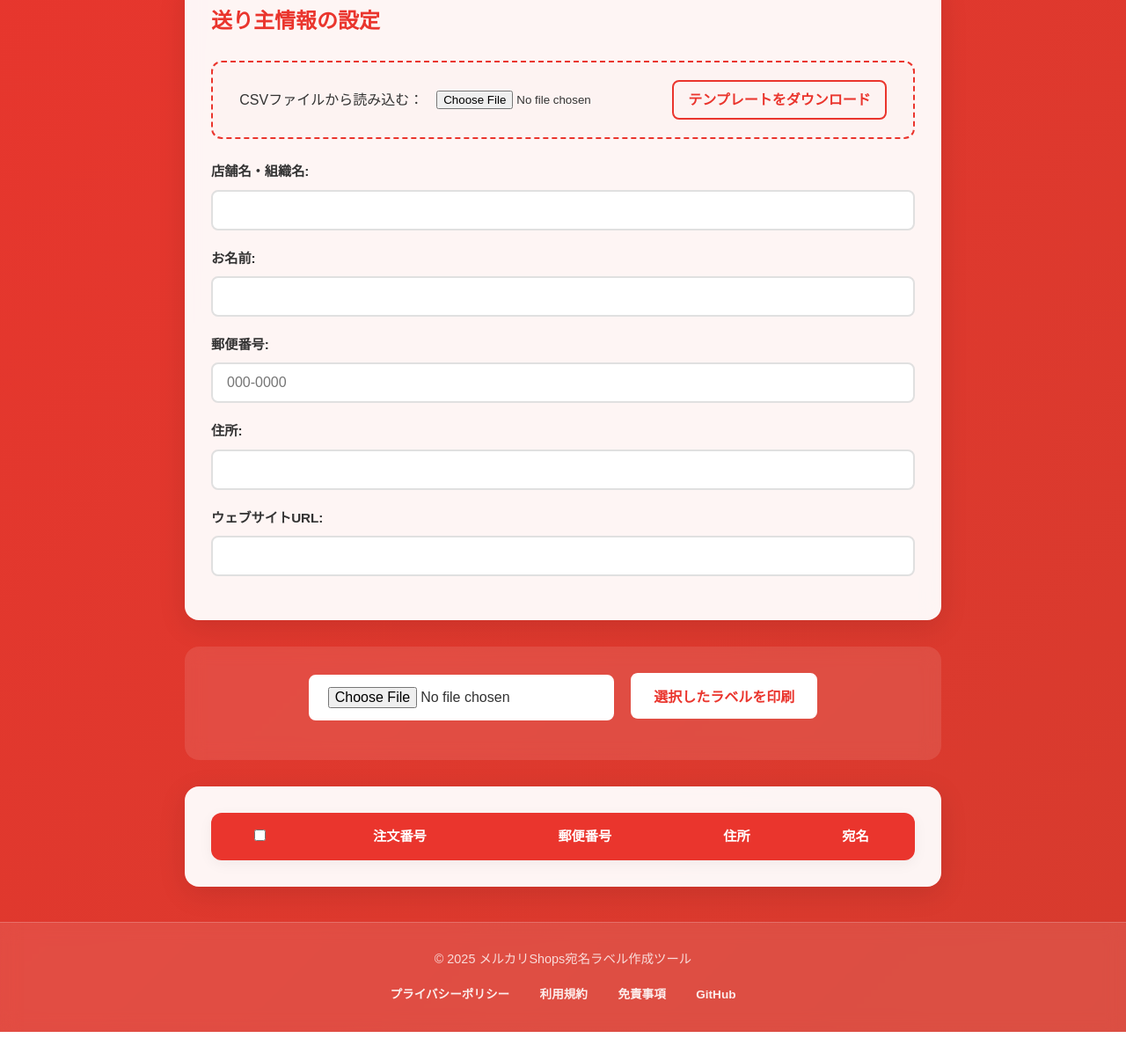
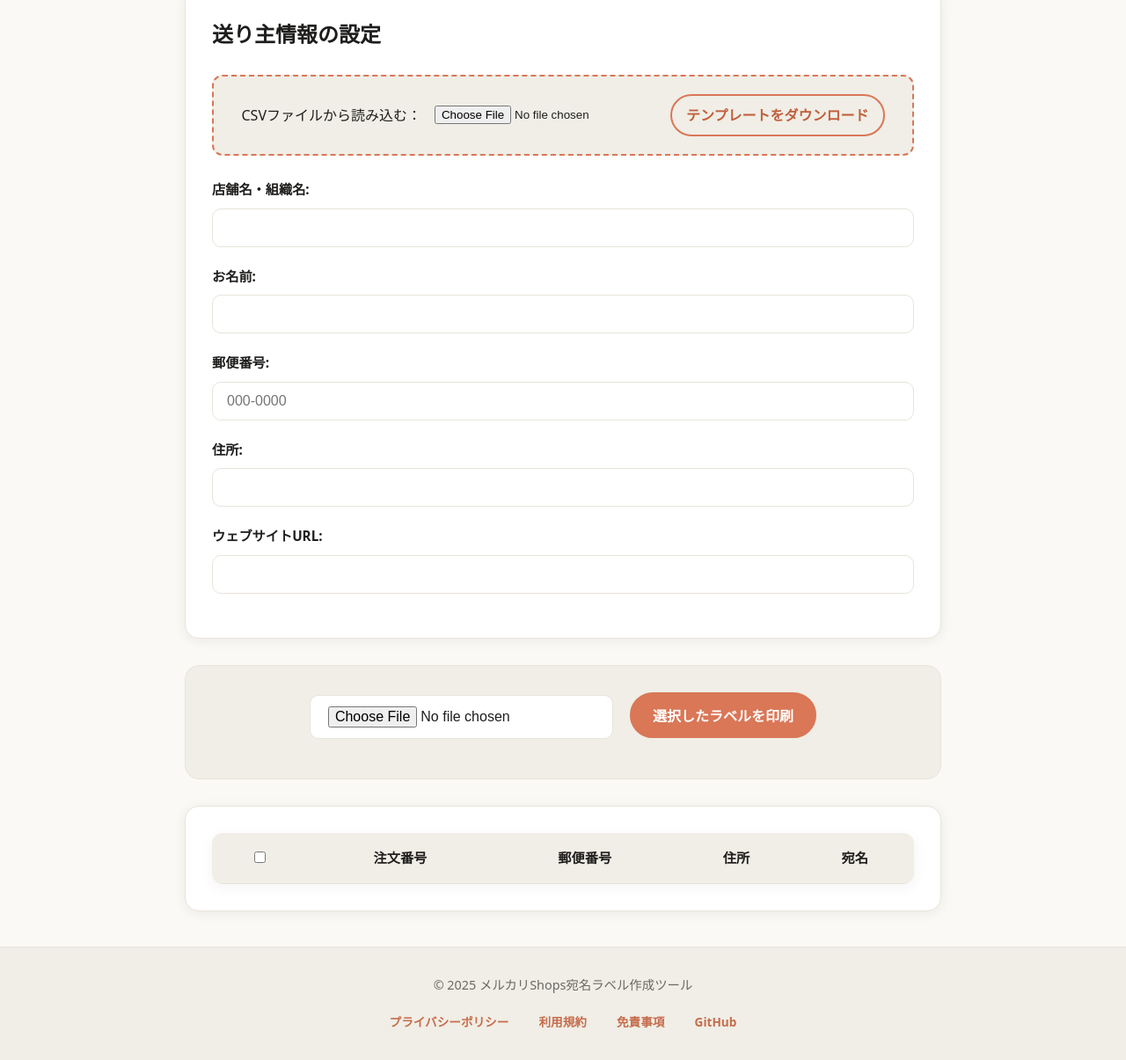
Before and after one commit to MiUPa/mercari-print, a plain HTML site: page index.html in a window 1280 px wide. Shown: the part 530-1735 px from the top of the page at 88% size. Before the commit the page ends 1703 px from the top, so only its background shows below. Drawn offline with Linux system fonts and the light colour scheme.

Commit message:
Apply miupa.jp unified light theme (DESIGN.md)

```diff
--- a/assets/css/styles.css
+++ b/assets/css/styles.css
@@ -1,16 +1,21 @@
-/* メルカリ風デザイン - カラーパレット */
+/* miupa.jp デザイン仕様（DESIGN.md）に準拠したテーマ */
+/* ※印刷専用スタイルは一切変更していません（下部ブロック） */
 :root {
-    --mercari-red: #ea352d;
-    --mercari-red-dark: #d73b2e;
-    --mercari-red-light: #ff4b3a;
-    --mercari-red-bg: #fdf3f2;
-    --mercari-gray: #888888;
-    --mercari-gray-light: #f5f5f5;
-    --mercari-gray-dark: #333333;
+    color-scheme: light only;
+    --bg: #FAF9F5;
+    --surface: #FFFFFF;
+    --surface-2: #F0EEE6;
+    --text: #1F1E1D;
+    --muted: #6B6963;
+    --accent: #D97757;
+    --accent-strong: #C15F3C;
+    --on-accent: #FFFFFF;
+    --border: #E8E4DA;
     --white: #ffffff;
     --black: #000000;
     --success-green: #4caf50;
-    --border-light: #e0e0e0;
+    --shadow: 0 2px 14px rgba(31, 30, 29, 0.07);
+    --serif: "Hiragino Mincho ProN", "Hiragino Mincho Pro", "YuMincho", "Yu Mincho", "Noto Serif JP", Georgia, serif;
 }
 
 /* 基本スタイル */
@@ -19,31 +24,31 @@
 }
 
 body {
-    font-family: "Hiragino Sans", "ヒラギノ角ゴシック", "Yu Gothic UI", "メイリオ", "Meiryo", sans-serif;
+    font-family: system-ui, -apple-system, "Hiragino Sans", "ヒラギノ角ゴシック", "Yu Gothic UI", "メイリオ", "Meiryo", sans-serif;
     margin: 0;
     padding: 0;
-    background: linear-gradient(135deg, var(--mercari-red) 0%, var(--mercari-red-dark) 100%);
+    background: var(--bg);
     min-height: 100vh;
-    color: var(--white);
-    line-height: 1.6;
+    color: var(--text);
+    line-height: 1.75;
 }
 
 /* ヘッダースタイル */
 header {
-    background: rgba(255, 255, 255, 0.1);
+    background: rgba(250, 249, 245, 0.85);
     backdrop-filter: blur(10px);
     padding: 30px 0;
     text-align: center;
     margin-bottom: 40px;
-    border-bottom: 1px solid rgba(255, 255, 255, 0.2);
+    border-bottom: 1px solid var(--border);
 }
 
 header h1 {
-    color: var(--white);
+    color: var(--text);
+    font-family: var(--serif);
     font-size: 2.5rem;
-    font-weight: 700;
+    font-weight: 600;
     margin: 0;
-    text-shadow: 0 2px 4px rgba(0, 0, 0, 0.3);
     letter-spacing: 0.5px;
 }
 
@@ -54,23 +59,50 @@ header h1 {
     padding: 0 20px;
 }
 
+/* セクションの出現フェード（控えめ） */
+@keyframes fade-up {
+    from { opacity: 0; transform: translateY(12px); }
+    to { opacity: 1; transform: translateY(0); }
+}
+
+.instructions,
+.sender-form,
+.input-section,
+.data-preview {
+    animation: fade-up 0.7s cubic-bezier(.22, .61, .36, 1) both;
+}
+
+.sender-form { animation-delay: 0.08s; }
+.input-section { animation-delay: 0.16s; }
+.data-preview { animation-delay: 0.24s; }
+
+@media (prefers-reduced-motion: reduce) {
+    .instructions,
+    .sender-form,
+    .input-section,
+    .data-preview {
+        animation: none;
+    }
+}
+
 /* 使い方セクション */
 .instructions {
-    background: rgba(255, 255, 255, 0.95);
-    color: var(--mercari-gray-dark);
+    background: var(--surface);
+    color: var(--text);
     padding: 30px;
+    border: 1px solid var(--border);
     border-radius: 16px;
     margin-bottom: 30px;
-    box-shadow: 0 8px 32px rgba(0, 0, 0, 0.1);
-    backdrop-filter: blur(10px);
+    box-shadow: var(--shadow);
 }
 
 .instructions h2 {
-    color: var(--mercari-red);
+    color: var(--text);
+    font-family: var(--serif);
     font-size: 1.5rem;
     margin-top: 0;
     margin-bottom: 20px;
-    font-weight: 700;
+    font-weight: 600;
 }
 
 .instructions ol {
@@ -84,41 +116,42 @@ header h1 {
 
 /* 送り主情報フォーム */
 .sender-form {
-    background: rgba(255, 255, 255, 0.95);
-    color: var(--mercari-gray-dark);
+    background: var(--surface);
+    color: var(--text);
     padding: 30px;
+    border: 1px solid var(--border);
     border-radius: 16px;
     margin-bottom: 30px;
-    box-shadow: 0 8px 32px rgba(0, 0, 0, 0.1);
-    backdrop-filter: blur(10px);
+    box-shadow: var(--shadow);
 }
 
 .sender-form h2 {
-    color: var(--mercari-red);
+    color: var(--text);
+    font-family: var(--serif);
     font-size: 1.5rem;
     margin-top: 0;
     margin-bottom: 25px;
-    font-weight: 700;
+    font-weight: 600;
 }
 
 .csv-upload {
-    background: var(--mercari-red-bg);
-    border: 2px dashed var(--mercari-red);
+    background: var(--surface-2);
+    border: 2px dashed var(--accent);
     border-radius: 12px;
     padding: 20px;
     margin-bottom: 25px;
     text-align: center;
-    transition: all 0.3s ease;
+    transition: background 0.3s ease, border-color 0.3s ease;
 }
 
 .csv-upload:hover {
-    background: rgba(234, 53, 45, 0.1);
-    border-color: var(--mercari-red-dark);
+    background: rgba(217, 119, 87, 0.08);
+    border-color: var(--accent-strong);
 }
 
 .csv-upload p {
     margin: 0;
-    color: var(--mercari-gray-dark);
+    color: var(--text);
     display: flex;
     align-items: center;
     justify-content: center;
@@ -127,19 +160,19 @@ header h1 {
 }
 
 .download-link {
-    color: var(--mercari-red);
+    color: var(--accent-strong);
     text-decoration: none;
     font-weight: 600;
     padding: 8px 16px;
-    border: 2px solid var(--mercari-red);
-    border-radius: 8px;
-    transition: all 0.3s ease;
+    border: 2px solid var(--accent);
+    border-radius: 999px;
+    transition: background 0.3s ease, color 0.3s ease;
     display: inline-block;
 }
 
 .download-link:hover {
-    background: var(--mercari-red);
-    color: var(--white);
+    background: var(--accent);
+    color: var(--on-accent);
     text-decoration: none;
 }
 
@@ -151,24 +184,25 @@ header h1 {
     display: block;
     margin-bottom: 8px;
     font-weight: 600;
-    color: var(--mercari-gray-dark);
+    color: var(--text);
     font-size: 0.95rem;
 }
 
 .form-group input {
     width: 100%;
     padding: 12px 16px;
-    border: 2px solid var(--border-light);
-    border-radius: 8px;
+    border: 1px solid var(--border);
+    border-radius: 10px;
     font-size: 1rem;
-    transition: all 0.3s ease;
-    background: var(--white);
+    transition: border-color 0.3s ease, box-shadow 0.3s ease;
+    background: var(--surface);
+    color: var(--text);
 }
 
 .form-group input:focus {
     outline: none;
-    border-color: var(--mercari-red);
-    box-shadow: 0 0 0 3px rgba(234, 53, 45, 0.1);
+    border-color: var(--accent);
+    box-shadow: 0 0 0 3px rgba(217, 119, 87, 0.15);
 }
 
 /* ファイル入力とボタンセクション */
@@ -176,60 +210,59 @@ header h1 {
     text-align: center;
     margin: 30px 0;
     padding: 30px;
-    background: rgba(255, 255, 255, 0.1);
+    background: var(--surface-2);
+    border: 1px solid var(--border);
     border-radius: 16px;
-    backdrop-filter: blur(10px);
 }
 
 .input-section input[type="file"] {
-    background: var(--white);
-    color: var(--mercari-gray-dark);
+    background: var(--surface);
+    color: var(--text);
     padding: 12px 20px;
-    border: 2px solid var(--white);
-    border-radius: 8px;
+    border: 1px solid var(--border);
+    border-radius: 10px;
     margin-right: 15px;
     margin-bottom: 15px;
     font-size: 1rem;
     cursor: pointer;
-    transition: all 0.3s ease;
+    transition: border-color 0.3s ease;
 }
 
 .input-section input[type="file"]:hover {
-    border-color: var(--mercari-red-light);
+    border-color: var(--accent);
 }
 
 /* メインボタン */
 .button {
-    background: var(--white);
-    color: var(--mercari-red);
-    border: 2px solid var(--white);
-    border-radius: 8px;
+    background: var(--accent);
+    color: var(--on-accent);
+    border: 2px solid var(--accent);
+    border-radius: 999px;
     padding: 12px 24px;
     font-size: 1rem;
     font-weight: 600;
     cursor: pointer;
-    transition: all 0.3s ease;
+    transition: background 0.3s ease, transform 0.3s ease, box-shadow 0.3s ease;
     display: inline-block;
     text-decoration: none;
     min-width: 160px;
 }
 
 .button:hover {
-    background: var(--mercari-red-light);
-    color: var(--white);
-    border-color: var(--mercari-red-light);
+    background: var(--accent-strong);
+    border-color: var(--accent-strong);
     transform: translateY(-2px);
-    box-shadow: 0 4px 12px rgba(234, 53, 45, 0.3);
+    box-shadow: 0 4px 12px rgba(217, 119, 87, 0.3);
 }
 
 /* データプレビューテーブル */
 .data-preview {
-    background: rgba(255, 255, 255, 0.95);
+    background: var(--surface);
+    border: 1px solid var(--border);
     border-radius: 16px;
     padding: 30px;
     margin-bottom: 30px;
-    box-shadow: 0 8px 32px rgba(0, 0, 0, 0.1);
-    backdrop-filter: blur(10px);
+    box-shadow: var(--shadow);
     overflow-x: auto;
 }
 
@@ -237,26 +270,27 @@ header h1 {
     width: 100%;
     border-collapse: collapse;
     margin-top: 0;
-    background: var(--white);
+    background: var(--surface);
     border-radius: 12px;
     overflow: hidden;
-    box-shadow: 0 4px 16px rgba(0, 0, 0, 0.05);
+    box-shadow: 0 4px 16px rgba(31, 30, 29, 0.05);
 }
 
 .data-preview th {
-    background: var(--mercari-red);
-    color: var(--white);
+    background: var(--surface-2);
+    color: var(--text);
     padding: 15px 12px;
     text-align: center;
     font-weight: 600;
     font-size: 0.95rem;
     border: none;
+    border-bottom: 1px solid var(--border);
 }
 
 .data-preview td {
     padding: 12px;
-    border-bottom: 1px solid var(--border-light);
-    color: var(--mercari-gray-dark);
+    border-bottom: 1px solid var(--border);
+    color: var(--text);
     text-align: left;
     overflow: hidden;
     text-overflow: ellipsis;
@@ -264,7 +298,7 @@ header h1 {
 }
 
 .data-preview tr:hover {
-    background: var(--mercari-red-bg);
+    background: var(--surface-2);
 }
 
 .data-preview tr:last-child td {
@@ -274,7 +308,7 @@ header h1 {
 .order-checkbox {
     cursor: pointer;
     transform: scale(1.2);
-    accent-color: var(--mercari-red);
+    accent-color: var(--accent);
 }
 
 /* レスポンシブデザイン */
@@ -456,19 +490,18 @@ footer {
     margin-top: 40px;
     padding: 30px 0;
     text-align: center;
-    border-top: 1px solid rgba(255, 255, 255, 0.2);
-    background: rgba(255, 255, 255, 0.1);
-    backdrop-filter: blur(10px);
+    border-top: 1px solid var(--border);
+    background: var(--surface-2);
 }
 
 footer p {
     margin: 0;
-    color: rgba(255, 255, 255, 0.8);
+    color: var(--muted);
     font-size: 0.9rem;
 }
 
 footer a {
-    color: var(--white);
+    color: var(--accent-strong);
     text-decoration: none;
     font-weight: 600;
 }
--- a/index.html
+++ b/index.html
@@ -3,6 +3,7 @@
 <head>
     <meta charset="UTF-8">
     <meta name="viewport" content="width=device-width, initial-scale=1.0">
+    <meta name="color-scheme" content="light only">
 
     <!-- SEO最適化 -->
     <title>メルカリShops宛名ラベル作成ツール | 無料で簡単印刷</title>
```
